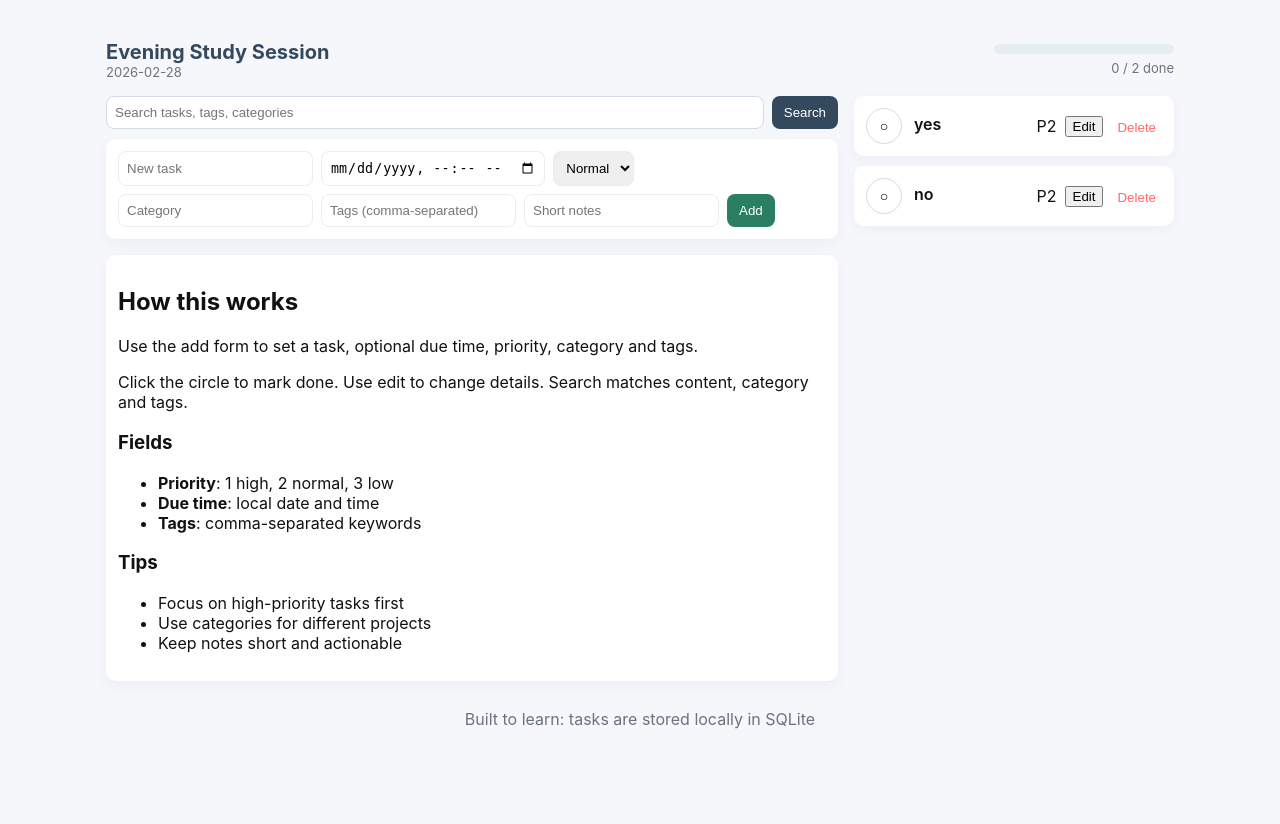
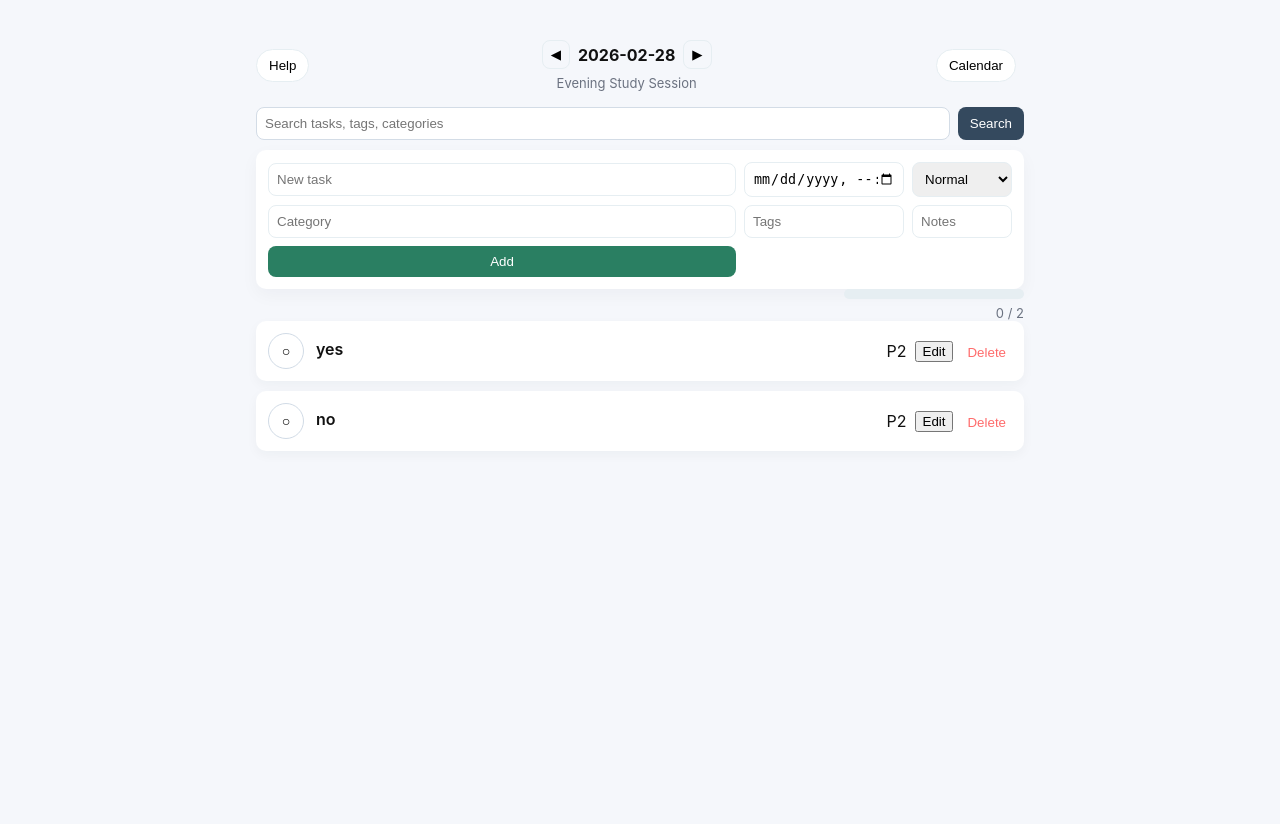
Before and after one commit to probabilityzero/todolist, a Flask app: page /2026-02-28 in a window 1280 px wide. Run offline with Flask 3, Linux system fonts and the light colour scheme; data comes from the database, SQL or seed files in the repository.

Commit message:
minor fix

```diff
--- a/static/style.css
+++ b/static/style.css
@@ -8,15 +8,24 @@
 }
 *{box-sizing:border-box}
 html,body{height:100%;margin:0;font-family:Inter,Segoe UI,Arial,Helvetica,sans-serif;background:var(--bg);color:#111}
-.layout{max-width:1100px;margin:24px auto;padding:16px}
+.layout{max-width:800px;margin:24px auto;padding:16px}
 .topbar{display:flex;justify-content:space-between;align-items:center;margin-bottom:16px}
+.left-controls{display:flex;align-items:center}
+.pill{background:#fff;padding:8px 12px;border-radius:999px;border:1px solid #e6eef2;cursor:pointer;margin-right:8px}
 .brand h1{margin:0;font-size:20px;color:var(--accent)}
 .brand .date{font-size:13px;color:var(--muted)}
 .stats{display:flex;flex-direction:column;align-items:flex-end}
+.brand{display:flex;flex-direction:column;align-items:center;gap:6px}
+.brand .nav{display:flex;align-items:center;gap:8px}
+.nav-btn{background:transparent;border:1px solid #e6eef2;padding:6px 8px;border-radius:8px;cursor:pointer}
+.date-display{font-weight:700}
+.title{font-size:13px;color:var(--muted)}
+.right-controls{display:flex;align-items:center;gap:10px}
+#date-picker{padding:6px;border-radius:8px;border:1px solid #e6eef2}
 .progress{background:#e6eef2;border-radius:8px;overflow:hidden;width:180px;height:10px;margin-bottom:6px}
 .progress .bar{background:linear-gradient(90deg,var(--accent-2),#54a0ff);height:100%;width:0}
 .counts{font-size:13px;color:var(--muted)}
-main{display:grid;grid-template-columns:1fr 320px;gap:16px}
+main{gap:16px}
 .controls{display:flex;flex-direction:column;gap:10px}
 .search{display:flex;gap:8px}
 .search input{flex:1;padding:8px;border-radius:8px;border:1px solid #d3dce6}
@@ -37,3 +46,11 @@ main{display:grid;grid-template-columns:1fr 320px;gap:16px}
 .learn{padding:12px;background:var(--card);border-radius:10px;box-shadow:0 6px 18px rgba(20,30,40,0.04)}
 .footer{text-align:center;padding:12px;color:var(--muted);margin-top:16px}
 @media(max-width:900px){main{grid-template-columns:1fr} .layout{padding:12px} .search button{padding:8px} }
+
+.popover{position:fixed;left:16px;top:72px;max-width:320px;background:var(--card);border-radius:10px;padding:12px;box-shadow:0 10px 30px rgba(10,20,30,0.12);z-index:100}
+.calendar{position:fixed;right:16px;top:72px;background:var(--card);padding:12px;border-radius:8px;box-shadow:0 8px 24px rgba(10,20,30,0.12);z-index:100}
+.add{display:grid;grid-template-columns:1fr 160px 100px;gap:8px;align-items:center}
+.add input[type="text"],.add input[type="datetime-local"],.add select{width:100%}
+.task{transition:transform .12s ease,box-shadow .12s ease}
+.task:hover{transform:translateY(-4px);box-shadow:0 10px 28px rgba(20,30,60,0.08)}
+.check{width:44px;height:44px;border-radius:50%;font-size:16px}
--- a/templates/index.html
+++ b/templates/index.html
@@ -16,15 +16,19 @@
 <body>
     <div class="layout">
         <header class="topbar">
+            <div class="left-controls">
+                <button id="help-btn" class="pill" onclick="toggleHelp()">Help</button>
+            </div>
             <div class="brand">
-                <h1>{{ session_title }}</h1>
-                <div class="date">{{ date }}</div>
+                <div class="nav">
+                    <button class="nav-btn" onclick="navigate(-1)">◀</button>
+                    <div class="date-display">{{ date }}</div>
+                    <button class="nav-btn" onclick="navigate(1)">▶</button>
+                </div>
+                <div class="title">{{ session_title }}</div>
             </div>
-            <div class="stats">
-                <div class="progress">
-                    <div class="bar" style="width: {{ progress }}%"></div>
-                </div>
-                <div class="counts">{{ done }} / {{ total }} done</div>
+            <div class="right-controls">
+                <button class="pill" type="date" value="{{ date }}" onchange="pickDate(this.value)">Calendar</button>
             </div>
         </header>
         <main>
@@ -42,12 +46,18 @@
                         <option value="3">Low</option>
                     </select>
                     <input type="text" name="category" placeholder="Category">
-                    <input type="text" name="tags" placeholder="Tags (comma-separated)">
-                    <input type="text" name="notes" placeholder="Short notes">
+                    <input type="text" name="tags" placeholder="Tags">
+                    <input type="text" name="notes" placeholder="Notes">
                     <button type="submit">Add</button>
                 </form>
             </section>
             <section class="tasks">
+                <div class="stats">
+                    <div class="progress">
+                        <div class="bar" style="width: {{ progress }}%"></div>
+                    </div>
+                    <div class="counts">{{ done }} / {{ total }}</div>
+                </div>
                 <ul>
                     {% for task in tasks %}
                         <li class="task {% if task.completed %}done{% endif %}">
@@ -88,25 +98,43 @@
                     {% endfor %}
                 </ul>
             </section>
-            <aside class="learn">
-                <h2>How this works</h2>
-                <p>Use the add form to set a task, optional due time, priority, category and tags.</p>
-                <p>Click the circle to mark done. Use edit to change details. Search matches content, category and tags.</p>
-                <h3>Fields</h3>
+            <div id="help-popover" class="popover" style="display:none">
+                <h3>How this works</h3>
+                <p>Use the add form to set a task, optional due time, priority, category and tags. Click the circle to mark done. Use edit to change details. Search matches content, category and tags.</p>
+                <h4>Fields</h4>
                 <ul>
                     <li><strong>Priority</strong>: 1 high, 2 normal, 3 low</li>
                     <li><strong>Due time</strong>: local date and time</li>
                     <li><strong>Tags</strong>: comma-separated keywords</li>
                 </ul>
-                <h3>Tips</h3>
-                <ul>
-                    <li>Focus on high-priority tasks first</li>
-                    <li>Use categories for different projects</li>
-                    <li>Keep notes short and actionable</li>
-                </ul>
-            </aside>
+            </div>
+            <div id="calendar-overlay" class="calendar" style="display:none">
+                <input type="date" id="calendar-input" value="{{ date }}" onchange="pickDate(this.value)">
+                <button onclick="toggleCalendar()">Close</button>
+            </div>
         </main>
-        <footer class="footer">Built to learn: tasks are stored locally in SQLite</footer>
     </div>
+    <script>
+        function navigate(delta){
+            var d = new Date('{{ date }}');
+            d.setDate(d.getDate() + delta);
+            var yyyy = d.getFullYear();
+            var mm = (d.getMonth()+1).toString().padStart(2,'0');
+            var dd = d.getDate().toString().padStart(2,'0');
+            window.location.href = '/' + yyyy + '-' + mm + '-' + dd;
+        }
+        function pickDate(val){
+            if(!val) return;
+            window.location.href = '/' + val;
+        }
+        function toggleHelp(){
+            var p = document.getElementById('help-popover');
+            p.style.display = (p.style.display === 'block') ? 'none' : 'block';
+        }
+        function toggleCalendar(){
+            var c = document.getElementById('calendar-overlay');
+            c.style.display = (c.style.display === 'block') ? 'none' : 'block';
+        }
+    </script>
 </body>
 </html>
```
